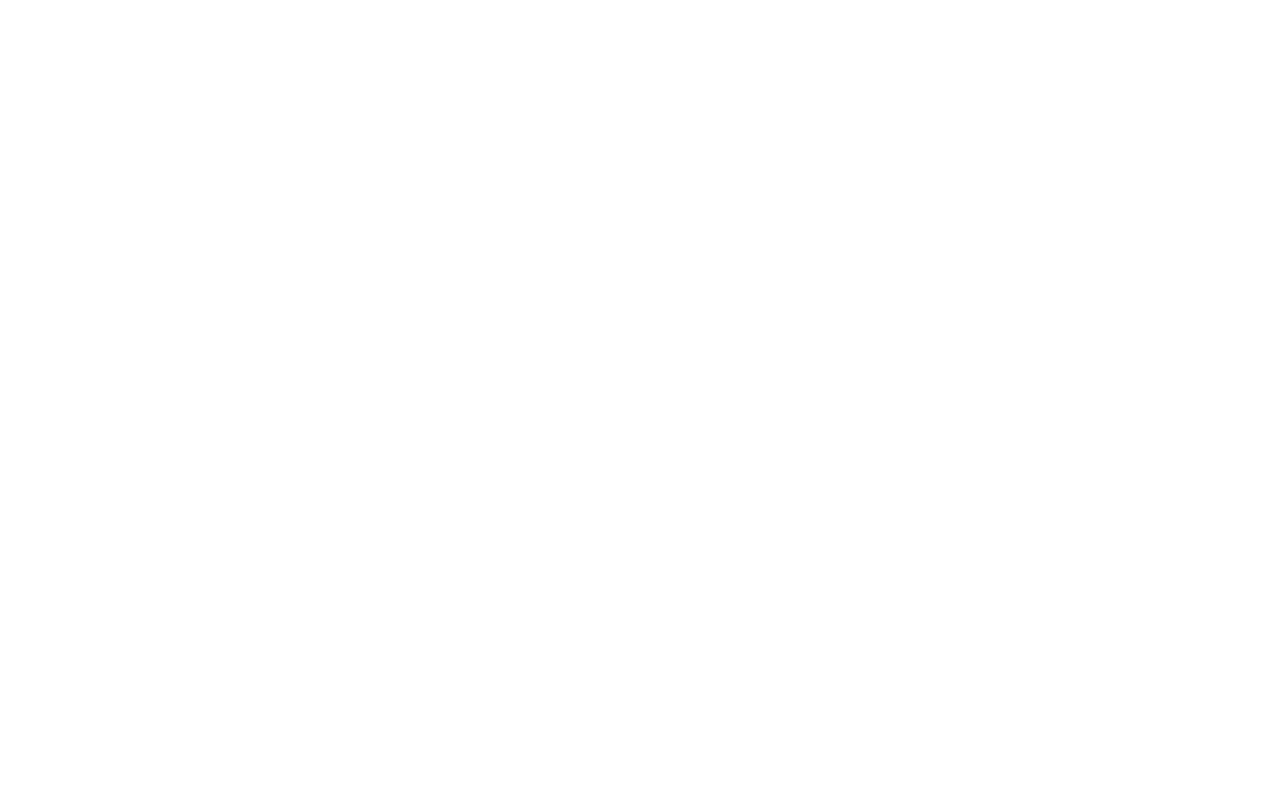
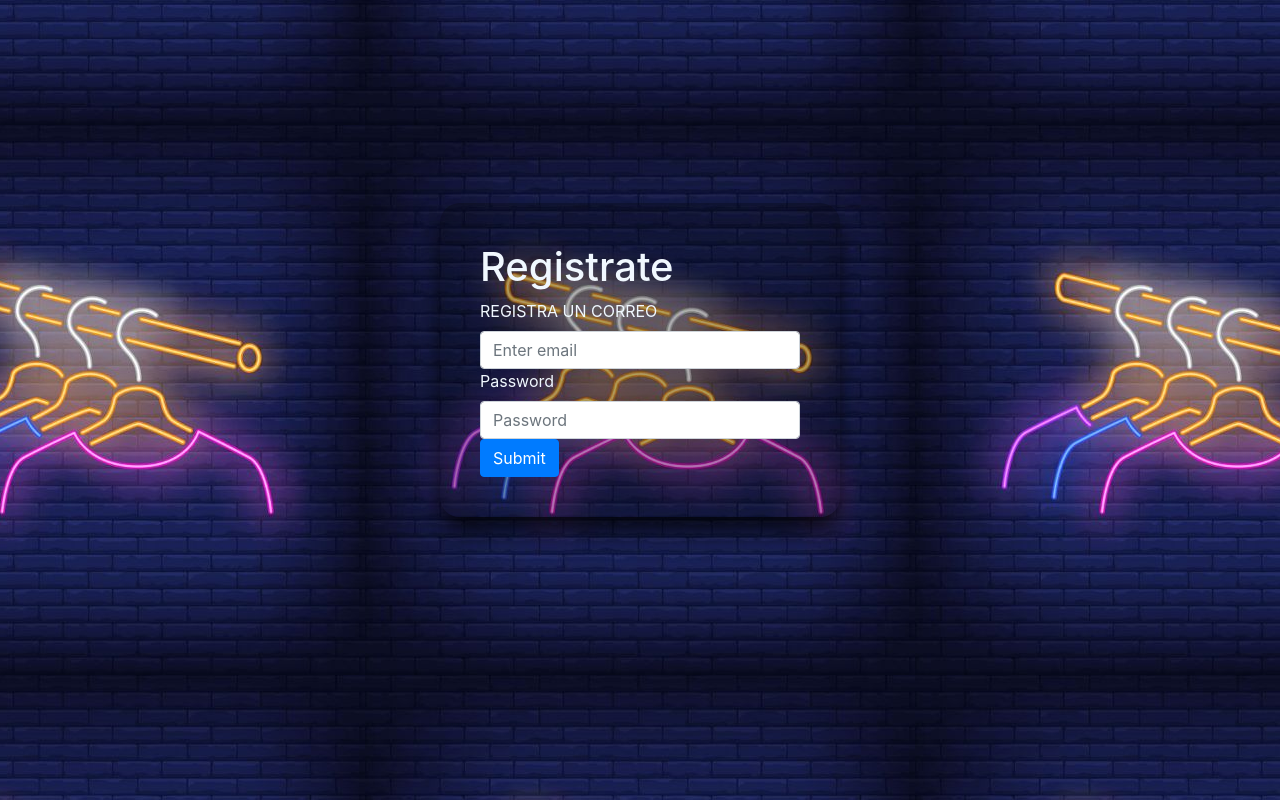
Before and after one commit to AlexisRios1316/ProyectoNNT, a React (Create React App) app: page /UsuarioNuevo in a window 1280 px wide. Before the commit this address had no page. Built offline with nearby package versions, Linux system fonts and the light colour scheme.

Commit message:
SE CREA METODO DE REGISTRO

```diff
--- a/src/App.js
+++ b/src/App.js
@@ -4,7 +4,7 @@
 import {Board} from './pages/Board'
 import 'bootstrap/dist/css/bootstrap.min.css';
 import {UserProvider} from  './context/UserContext'
-
+import {UsuarioNuevo} from './pages/UsuarioNuevo'
 
 function App() {
   return (
@@ -15,6 +15,7 @@
       <Routes>
         <Route path="/" element={<Home />} />
         <Route path="/Board" element={<Board />} />
+        <Route path="/UsuarioNuevo" element={<UsuarioNuevo />} />
 
       </Routes>
     </BrowserRouter>
--- a/src/componentes/Barra.jsx
+++ b/src/componentes/Barra.jsx
@@ -23,7 +23,7 @@
       <Navbar.Brand href="#home">Navbar</Navbar.Brand>
       <Nav className="mr-auto">
         <Link to={"/"} className="nav-link" >Home</Link>
-        <Link href="#features" className="nav-link">Features</Link>
+        <Link to={'/UsuarioNuevo'} className="nav-link">Registrar</Link>
 
         <div className='cart'>
         <box-icon  name="cart" onClick={() => setMenu(true)} ></box-icon>
--- /dev/null
+++ b/src/pages/UsuarioNuevo.js
@@ -0,0 +1,81 @@
+import { useState, useContext } from "react";
+import axios from "axios"
+import { useNavigate } from "react-router-dom"; //Sirve para redireccionar un login
+import 'bootstrap/dist/css/bootstrap.min.css';
+import '../Styles/Barra.css'
+import {Form, Button, Alert} from 'react-bootstrap'
+import { UserContext } from "../context/UserContext";
+
+
+
+
+//Generar componente de React
+
+export const UsuarioNuevo  = () => {
+
+const {saveUser} = useContext(UserContext)
+
+
+
+
+   //Cambio de estado  para manejar los inputs  (DUDA) ///
+const [input,setInput] = useState(null)
+const navigate = useNavigate()  //permite navegar a otra ruta
+
+
+const onChange  = (evt) => setInput({
+   /* Iteracion expander las iteraciones del objeto */
+...input,
+[evt.target.name] : evt.target.value
+
+})
+   const login = async (evt) => {
+
+      evt.preventDefault()
+      try{
+         const response  = await axios.post('http://127.0.0.1:5500/user', input)
+         if(response.data.message == "Usuario incorrecto") return alert(response.data.message)
+         saveUser(input)
+         return navigate('/')
+         console.log(input)
+         console.log(response.data.IsAuth)
+      }
+      catch(error)
+      {
+         alert('verifica tus credenciales')
+      }
+
+   }
+     return (
+      <div class='background'>
+      <div class="Conteiner">
+         <h1 class='Texto' > Registrate </h1>
+      <Form onSubmit={login}>
+  <Form.Group controlId="formBasicEmail">
+    <Form.Label class='Texto'> REGISTRA UN CORREO</Form.Label>
+    <Form.Control
+    type="email" placeholder="Enter email"
+    name="users" class='Texto'
+    onChange={onChange} />
+
+  </Form.Group>
+
+  <Form.Group controlId="formBasicPassword">
+    <Form.Label class='Texto'>Password</Form.Label>
+    <Form.Control
+    type="password"
+     placeholder="Password"
+     name="password"
+     onChange={onChange}  />
+  </Form.Group>
+  {/* Duda sobre boton y bootstrap*/}
+  <Button variant="primary" type="submit">
+    Submit
+  </Button>
+
+</Form>
+</div>
+</div>
+
+     )
+}
```
Also changed, not shown: src/pages/ProductoDetalle.js (deleted, +0 -13 lines).
